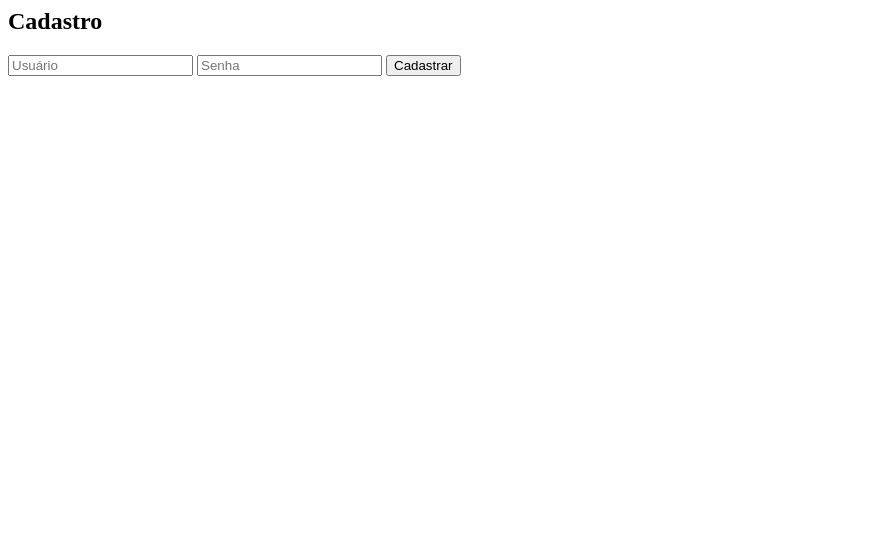
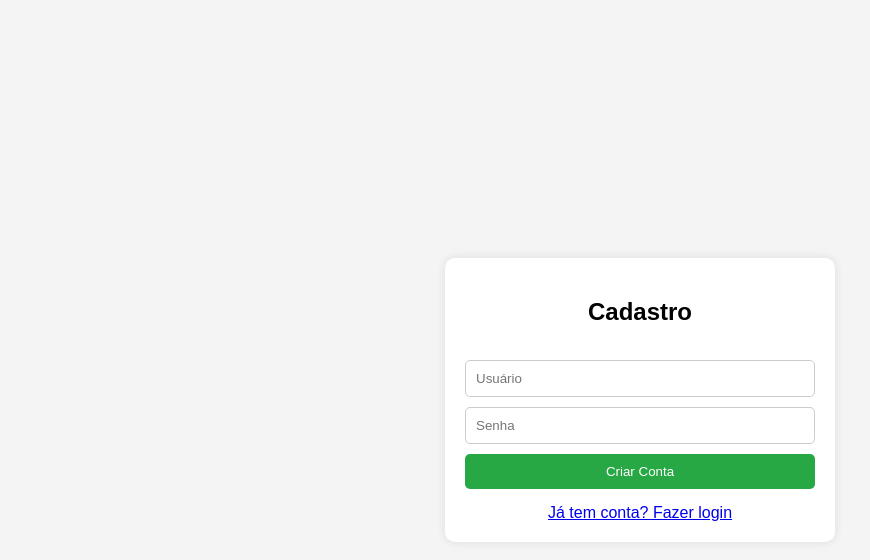
Before and after one commit to doppller/https---github.com-doppller-gestor_senha, a Flask app: page /cadastro in a window 1280 px wide. Shown: the top 560 px of the page, without its empty margins (0-870 px from the left). Run offline with Flask 3, Linux system fonts and the light colour scheme.

Commit message:
Update cadastro.html

```diff
--- a/templates/cadastro.html
+++ b/templates/cadastro.html
@@ -1,6 +1,56 @@
-<form action="{{ url_for('cadastro') }}" method="POST">
-    <h2>Cadastro</h2>
-    <input type="text" name="usuario" placeholder="Usuário" required>
-    <input type="password" name="senha" placeholder="Senha" required>
-    <button type="submit">Cadastrar</button>
-</form>
+<!DOCTYPE html>
+<html lang="pt">
+<head>
+    <meta charset="UTF-8">
+    <meta name="viewport" content="width=device-width, initial-scale=1.0">
+    <title>Cadastro</title>
+    <style>
+        body {
+            font-family: Arial, sans-serif;
+            background-color: #f4f4f4;
+            display: flex;
+            justify-content: center;
+            align-items: center;
+            height: 100vh;
+            margin: 0;
+        }
+        .container {
+            background: white;
+            padding: 20px;
+            border-radius: 10px;
+            box-shadow: 0px 0px 10px rgba(0, 0, 0, 0.1);
+            width: 350px;
+            display: grid;
+            gap: 15px;
+            text-align: center;
+        }
+        input, button {
+            padding: 10px;
+            border-radius: 5px;
+            border: 1px solid #ccc;
+        }
+        button {
+            background-color: #28a745;
+            color: white;
+            border: none;
+            cursor: pointer;
+        }
+        button:hover {
+            opacity: 0.8;
+        }
+    </style>
+</head>
+<body>
+    <div class="container">
+        <h2>Cadastro</h2>
+
+        <form action="{{ url_for('cadastro') }}" method="POST" style="display: grid; gap: 10px;">
+            <input type="text" name="usuario" placeholder="Usuário" required>
+            <input type="password" name="senha" placeholder="Senha" required>
+            <button type="submit">Criar Conta</button>
+        </form>
+
+        <a href="{{ url_for('login') }}">Já tem conta? Fazer login</a>
+    </div>
+</body>
+</html>
```
